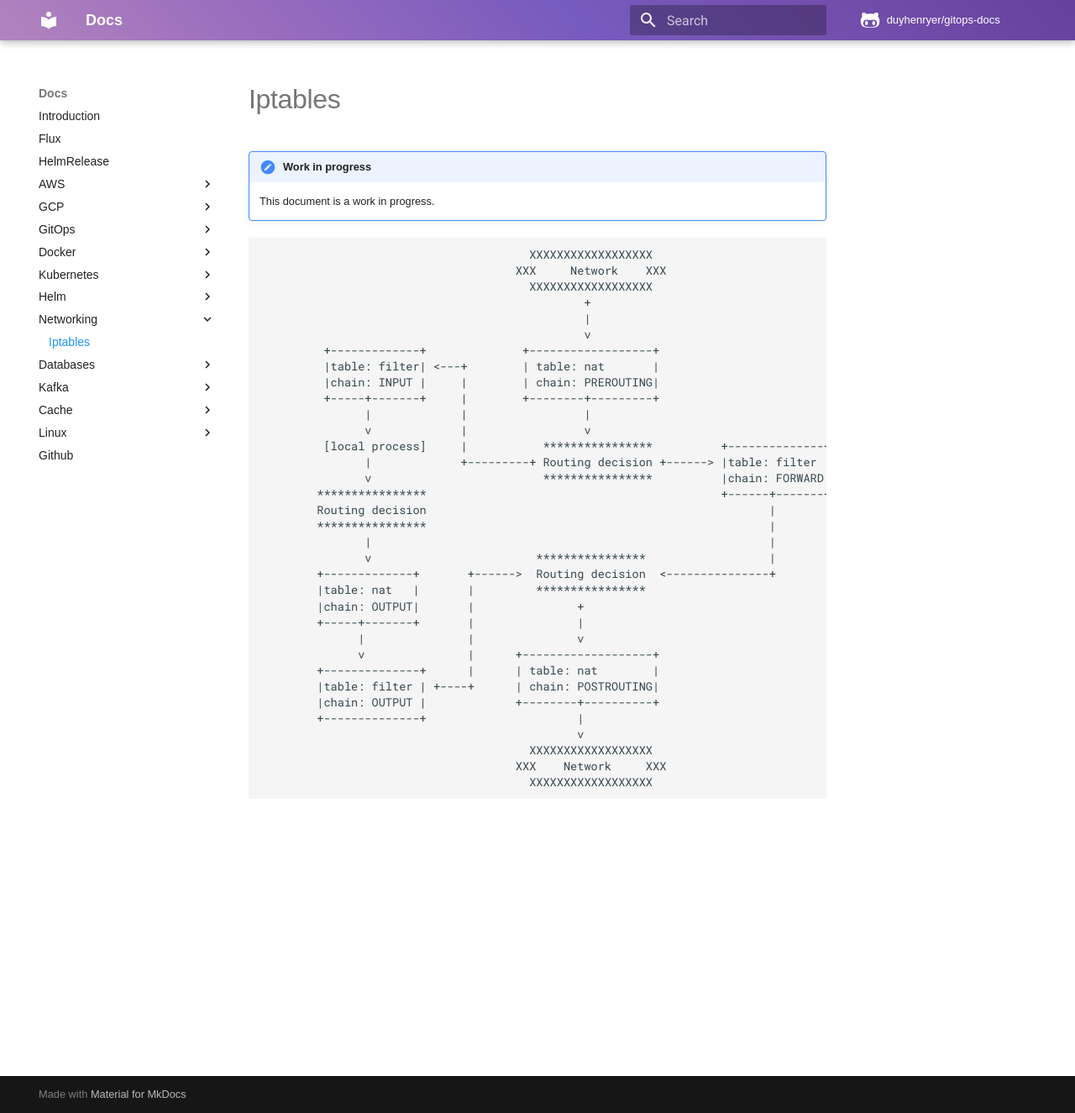
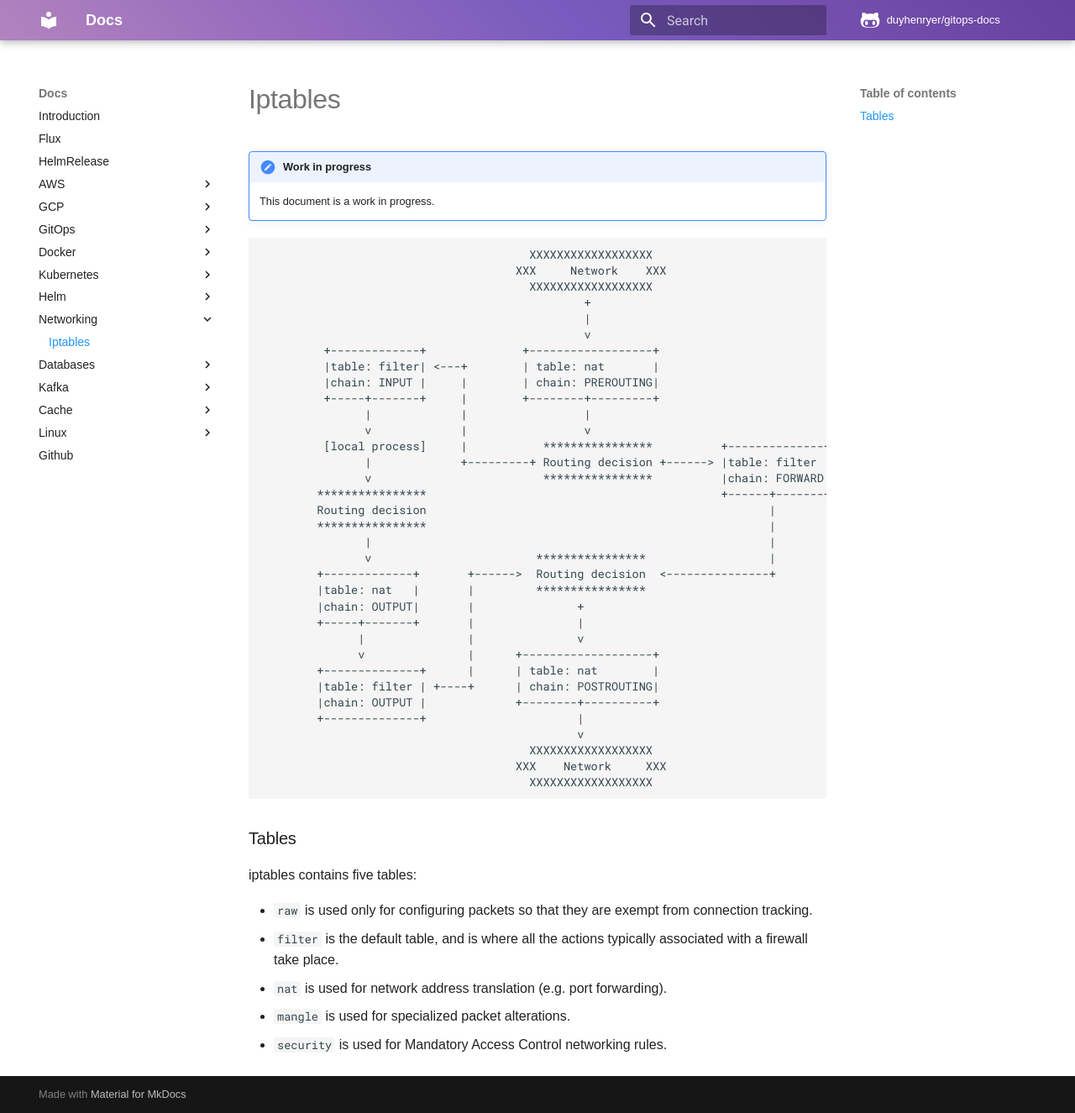
Before and after one commit to duyhenryer/docs, an MkDocs documentation site: the page built from docs/networking/iptables.md, in a window 1280 px wide and 1325 px high. Shown: the whole window at 84% size. Built offline with MkDocs 1.6.1 and Material for MkDocs 9.7.7, drawn with Linux system fonts in a browser that asks for light colours; comment, search, counter and statistics services are not loaded.

Commit message:
Update iptables.md

````diff
--- a/docs/networking/iptables.md
+++ b/docs/networking/iptables.md
@@ -39,3 +39,12 @@
                                        XXXXXXXXXXXXXXXXXX
 
 ```
+
+### Tables
+iptables contains five tables:
+
+- `raw` is used only for configuring packets so that they are exempt from connection tracking.
+- `filter` is the default table, and is where all the actions typically associated with a firewall take place.
+- `nat` is used for network address translation (e.g. port forwarding).
+- `mangle` is used for specialized packet alterations.
+- `security` is used for Mandatory Access Control networking rules.
````
